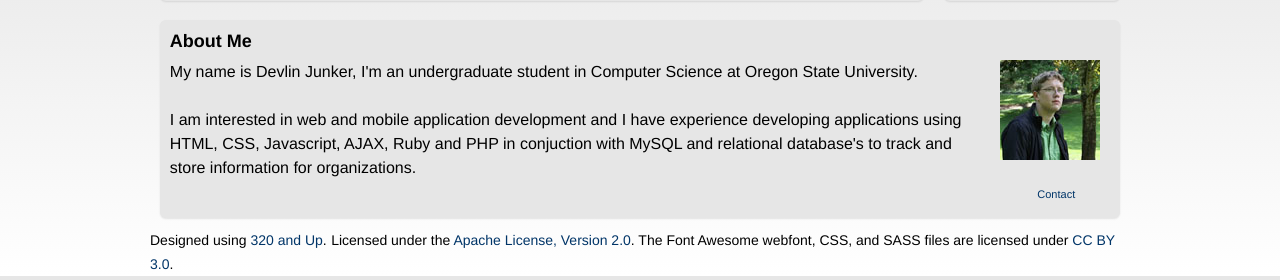
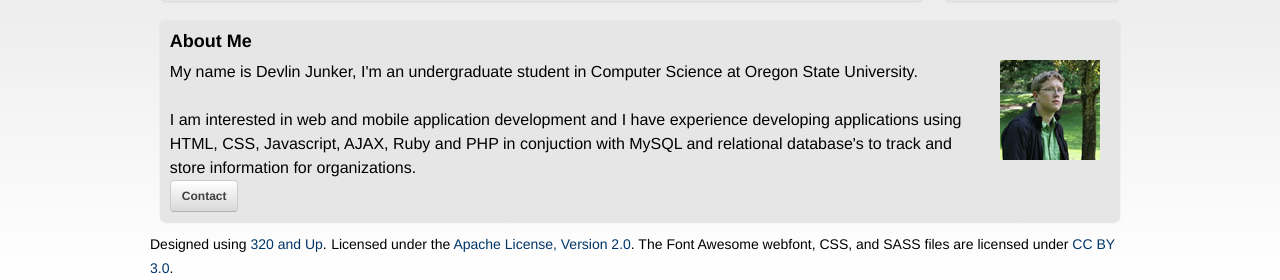
Before and after one commit to devlinjunker/design-junkie, a PHP site: page / in a window 1280 px wide. Shown: the part 713-993 px from the top of the page. Run offline with PHP 8.4, Linux system fonts and the light colour scheme; some libraries are stand-ins or nearby versions.

Commit message:
making button bigger

```diff
--- a/index.php
+++ b/index.php
@@ -28,7 +28,7 @@
 		applications using HTML, CSS, Javascript, AJAX, Ruby and PHP in conjuction with MySQL
 		and relational database's to track and store information for organizations.
 	</div>
-	 <a href="<?php echo $sitepath;?>/about" class="btn-small">Contact</a>
+	 <a href="<?php echo $sitepath;?>/about" class="btn">Contact</a>
 </div>
 
 
--- a/sass/_page.scss
+++ b/sass/_page.scss
@@ -13,8 +13,4 @@
 		padding-top: 0px;
 	}
 
-	.btn-small{
-		float:right;
-		margin-right: 25px;
-	}
 }
--- a/stylesheets/screen.css
+++ b/stylesheets/screen.css
@@ -2552,11 +2552,6 @@ html {
 #about #myphoto {
   padding: 10px;
   padding-top: 0px;
-}
-/* line 16, C:/Users/Devlin/Dropbox/CS Stuff/Web Development/design-junkie/sass/_page.scss */
-#about .btn-small {
-  float: right;
-  margin-right: 25px;
 }
 
 /* Modernizr =================================================== */
```
